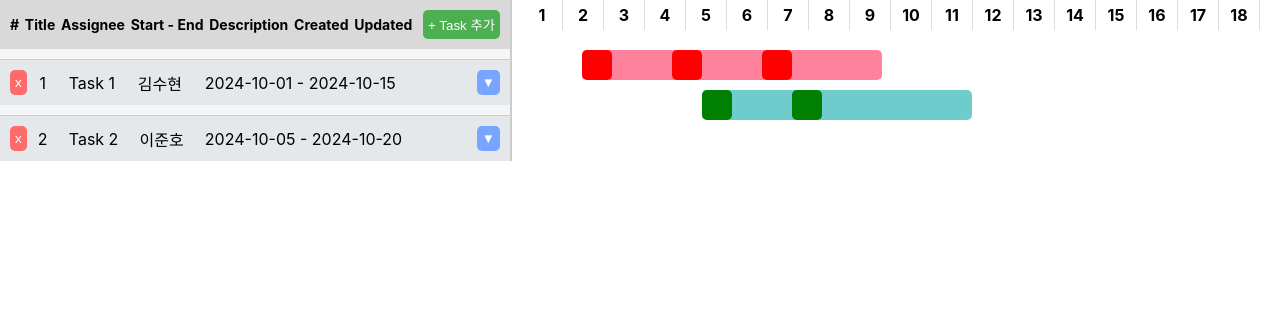
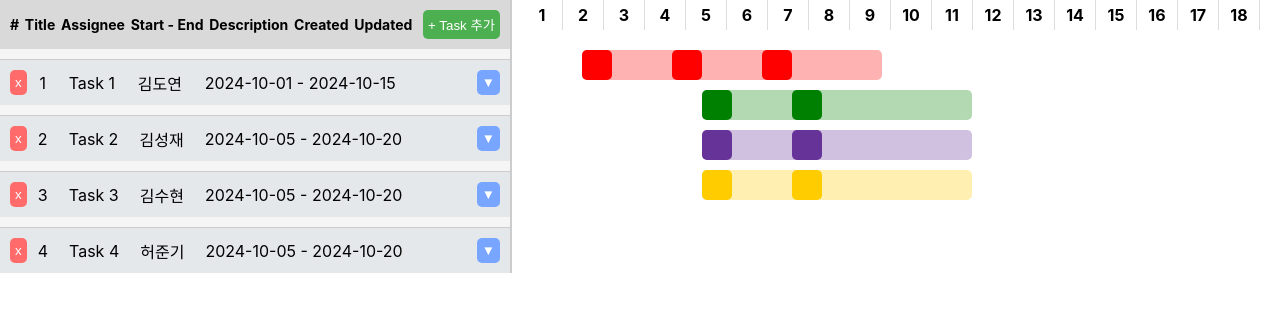
Before and after one commit to cholog-project/beacon_FE, a React (Create React App) app in the folder project-management/: page / in a window 1280 px wide. Shown: the top 312 px of the page. Built offline with nearby package versions, Linux system fonts and the light colour scheme.

Commit message:
feat: 담당자별 task 색깔 구분

```diff
--- a/project-management/src/components/GanttChart.css
+++ b/project-management/src/components/GanttChart.css
@@ -48,6 +48,7 @@
     width: auto;
     height: 30px; /* plan과 do의 높이를 일치 */
     background-color: rgba(140, 187, 242, 0.8);
+    opacity: 0.3; /* 50% 투명 */
     border-radius: 5px;
     text-align: center;
     color: white;
@@ -76,22 +77,46 @@
     flex-shrink: 0;
 }
 
-/* 김수현의 Plan */
-.kimsoo {
-    background-color: rgba(255, 99, 132, 0.8); /* 원하는 색상 */
+/* 김도연의 Plan */
+.first {
+    background-color: red;
+    opacity: 0.3;
 }
 
-/* 이준호의 Plan */
-.leejoonho {
-    background-color: rgba(75, 192, 192, 0.8); /* 원하는 색상 */
+/* 김도연의 Do 표시 */
+.first-do {
+    background-color: red;
+}
+
+/* 김성재의 Plan */
+.second {
+    background-color: green;
+    opacity: 0.3;
+}
+
+/* 김성재의 Do 표시 */
+.second-do {
+    background-color: green;
+}
+
+/* 김수현의 Plan */
+.third {
+    background-color: rebeccapurple;
+    opacity: 0.3;
 }
 
 /* 김수현의 Do 표시 */
-.kimsoo-do {
-    background-color: red; /* 원하는 색상 */
+.third-do {
+    background-color: rebeccapurple;
 }
 
-/* 이준호의 Do 표시 */
-.leejoonho-do {
-    background-color: green; /* 원하는 색상 */
+/* 허준기의 Plan */
+.fourth {
+    background-color: rgba(255, 204, 0);
+    opacity: 0.3;
 }
+
+/* 허준기 Do 표시 */
+.fourth-do {
+    background-color: rgba(255, 204, 0);
+}
--- a/project-management/src/components/GanttChart.js
+++ b/project-management/src/components/GanttChart.js
@@ -31,7 +31,8 @@ const GanttChart = ({ tasks }) => {
                     <div key={task.id} className="gantt-task-row">
                         {/* 파란색 막대: 계획된 기간 */}
                         <div
-                            className={`gantt-task ${task.assignee === '김수현' ? 'kimsoo' : task.assignee === '이준호' ? 'leejoonho' : ''}`}
+                            className={`gantt-task ${task.assignee === '김도연' ? 'first' : task.assignee === '김성재' ? 'second' :
+                                                    task.assignee === '김수현' ? 'third' : task.assignee === '허준기' ? 'fourth' :''}`}
                             style={{
                                 marginLeft: `${startDay * 30}px`,
                                 width: `${taskDuration * 30}px`,
@@ -43,7 +44,8 @@ const GanttChart = ({ tasks }) => {
                         {/* 분홍색 막대: Do 날짜들 */}
                         {task.doRecords.map((doRecord, index) => {
                             const doDay = new Date(doRecord.date).getDate();
-                            const doClass = task.assignee === '김수현' ? 'kimsoo-do' : task.assignee === '이준호' ? 'leejoonho-do' : '';
+                            const doClass = task.assignee === '김도연' ? 'first-do' : task.assignee === '김성재' ? 'second-do' :
+                                                    task.assignee === '김수현' ? 'third-do' : task.assignee === '허준기' ? 'fourth-do' : '';
 
                             return (
                                 <div
--- a/project-management/src/pages/Dashboard.js
+++ b/project-management/src/pages/Dashboard.js
@@ -8,7 +8,7 @@ const Dashboard = () => {
         {
             id: 1,
             title: 'Task 1',
-            assignee: '김수현',
+            assignee: '김도연',
             taskStartDate: '2024-10-01',
             taskEndDate: '2024-10-15',
             planStartDate: '2024-10-02',
@@ -18,12 +18,12 @@ const Dashboard = () => {
                 { id: 2, date: '2024-10-05', status: 'in-progress', description: '진행이다' },
                 { id: 3, date: '2024-10-08', status: 'complete', description: '종료다' },
             ],
-            color: 'blue'
+            //color: 'blue'
         },
         {
             id: 2,
             title: 'Task 2',
-            assignee: '이준호',
+            assignee: '김성재',
             taskStartDate: '2024-10-05',
             taskEndDate: '2024-10-20',
             planStartDate: '2024-10-06',
@@ -32,7 +32,35 @@ const Dashboard = () => {
                 { id: 1, date: '2024-10-06', status: 'start' },
                 { id: 2, date: '2024-10-09', status: 'in-progress' },
             ],
-            color: 'green'
+            //color: 'green'
+        },
+        {
+            id: 3,
+            title: 'Task 3',
+            assignee: '김수현',
+            taskStartDate: '2024-10-05',
+            taskEndDate: '2024-10-20',
+            planStartDate: '2024-10-06',
+            planEndDate: '2024-10-15',
+            doRecords: [
+                { id: 1, date: '2024-10-06', status: 'start' },
+                { id: 2, date: '2024-10-09', status: 'in-progress' },
+            ],
+            //color: 'green'
+        },
+        {
+            id: 4,
+            title: 'Task 4',
+            assignee: '허준기',
+            taskStartDate: '2024-10-05',
+            taskEndDate: '2024-10-20',
+            planStartDate: '2024-10-06',
+            planEndDate: '2024-10-15',
+            doRecords: [
+                { id: 1, date: '2024-10-06', status: 'start' },
+                { id: 2, date: '2024-10-09', status: 'in-progress' },
+            ],
+            //color: 'green'
         },
     ]);
 
```
